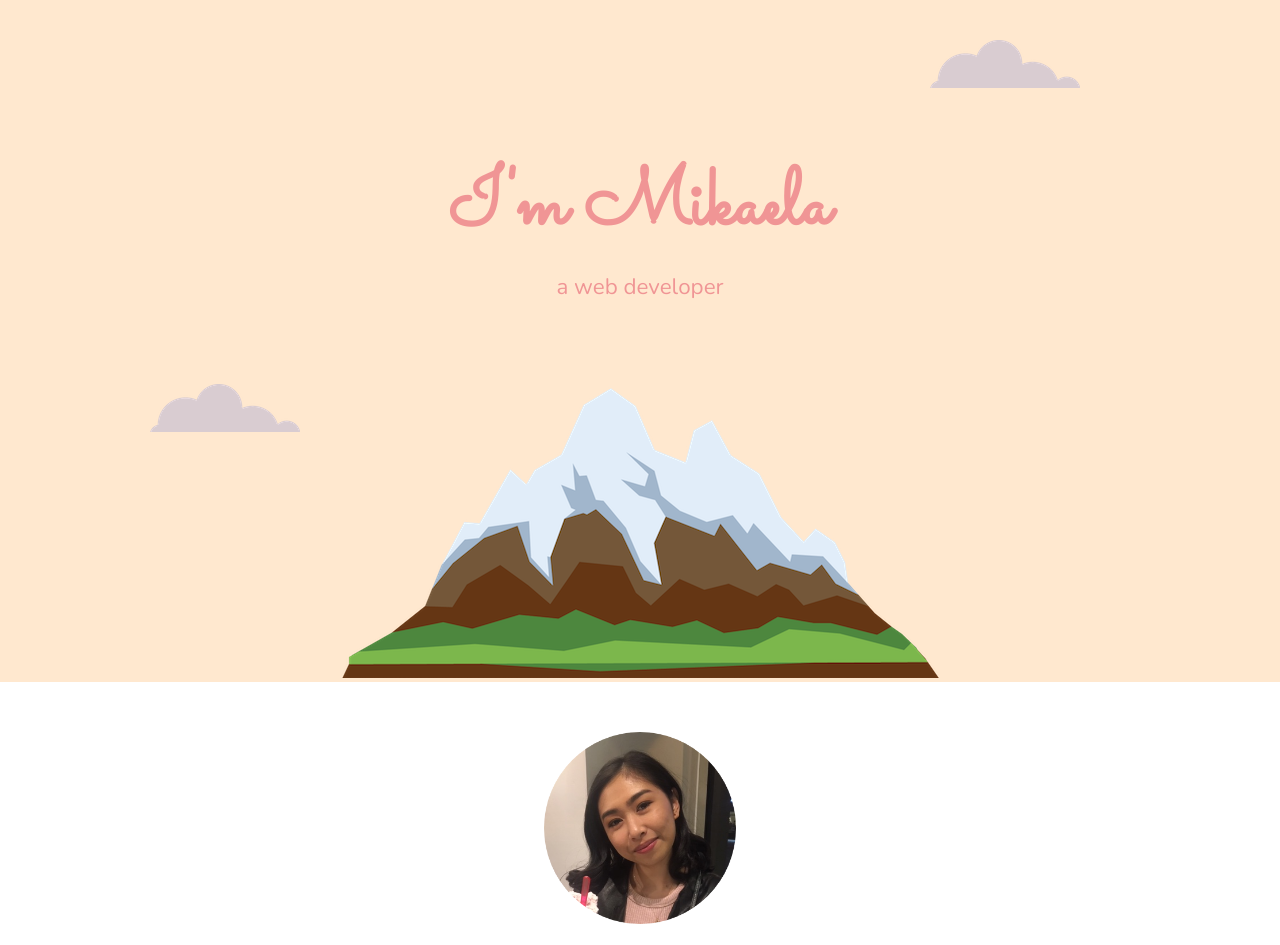
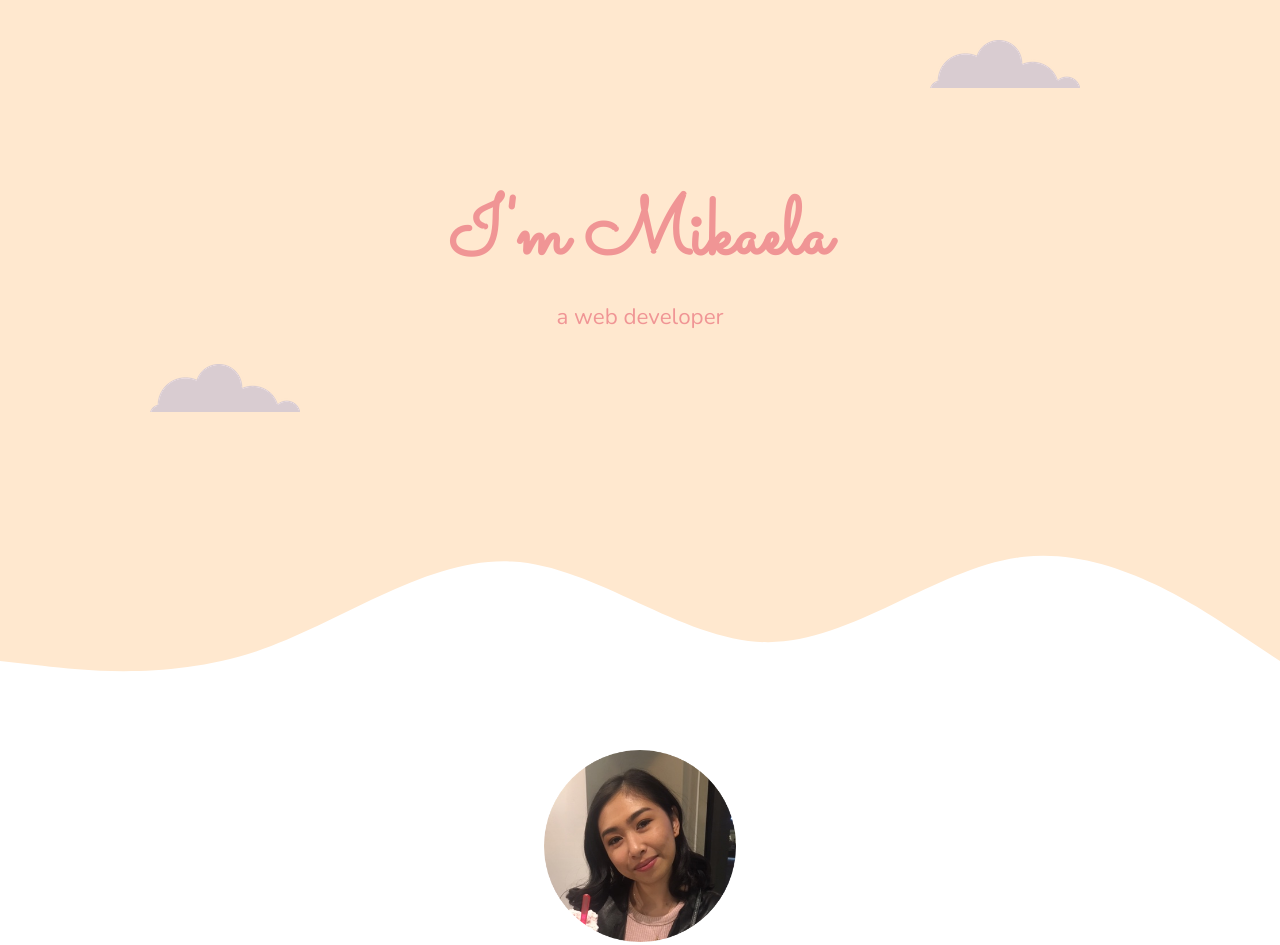
Before and after one commit to mikaela301/portfolio, a plain HTML site: page index.html in a window 1280 px wide. Shown: the top 945 px of the page. Drawn offline with nearby package versions, Linux system fonts and the light colour scheme; a web font is replaced by a local one.

Commit message:
added svg wave

```diff
--- a/css/styles.css
+++ b/css/styles.css
@@ -45,7 +45,7 @@ a {
 }
 
 a:hover {
-    color: #ffffff;
+    color: #9b8f8f;
     text-decoration: underline;
 }
 
@@ -53,7 +53,7 @@ a:hover {
 
 .top-container {
     background-color: #ffe8cf;
-    padding-top: 100px;
+    padding: 130px 0;
     position: relative;
 }
 
@@ -61,6 +61,7 @@ a:hover {
     font-family: 'Nunito', sans-serif;
     font-weight: normal;
     margin-top: 5px;
+    margin-bottom: 0;
 }
 .top-cloud {
     position: absolute;
@@ -70,13 +71,13 @@ a:hover {
 
 .bottom-cloud {
     position: absolute;
-    bottom: 250px;
+    bottom: 50px;
     left: 150px;
 }
 
 /***********Middle container (main content)**********/
 .middle-container {
-    margin: 50px 0;
+    margin-bottom: 2rem;
 }
 
 .intro {
@@ -135,44 +136,6 @@ a:hover {
     text-decoration: none;
 }
 
-/*
-.btn {
-    background: #9DC6A7;
-    background-image: -webkit-linear-gradient(top, #9DC6A7, #81A38A);
-    background-image: -moz-linear-gradient(top, #9DC6A7, #81A38A);
-    background-image: -ms-linear-gradient(top, #9DC6A7, #81A38A);
-    background-image: -o-linear-gradient(top, #9DC6A7, #81A38A);
-    background-image: linear-gradient(to bottom, #9DC6A7, #81A38A);
-    -webkit-border-radius: 10px;
-    -moz-border-radius: 10px;
-    border-radius: 10px;
-    color: #FFFFFF;
-    font-family: Open Sans;
-    font-size: 20px;
-    font-weight: 300;
-    padding: 5px;
-    box-shadow: -3px 8px 15px 0px #685D5D;
-    -webkit-box-shadow: -3px 8px 15px 0px #685D5D;
-    -moz-box-shadow: -3px 8px 15px 0px #685D5D;
-    text-shadow: 1px 1px 21px #423f3f;
-    text-decoration: none;
-    display: inline-block;
-    cursor: pointer;
-    text-align: center;
-}
-
-.btn:hover {
-    background: #F09595;
-    background-image: -webkit-linear-gradient(top, #F09595, #DD7979);
-    background-image: -moz-linear-gradient(top, #F09595, #DD7979);
-    background-image: -ms-linear-gradient(top, #F09595, #DD7979);
-    background-image: -o-linear-gradient(top, #F09595, #DD7979);
-    background-image: linear-gradient(to bottom, #F09595, #DD7979);
-    text-decoration: none;
-}*/
-
-/************Bottom container (footer)***************/
-
 .bottom-container {
     background-color: #ffd3b6;
     padding: 20px 0 10px;
@@ -186,6 +149,6 @@ a:hover {
 
 .flaticon {
     color: #9b8f8f;
-    font-size: 11px;
+    font-size: 0.65rem;
     margin: 0;
 }
--- a/index.html
+++ b/index.html
@@ -17,9 +17,12 @@
     <h1>I'm Mikaela</h1>
     <h2 class="web-dev">a web developer</h2>
     <img class="bottom-cloud" src="Images/cloud.png" alt="cloud-img">
-    <img src="Images/mountain.png" alt="mountain-img">
+    <!-- <img src="Images/mountain.png" alt="mountain-img">> -->
   </div>
 
+  <div class="svg-wave">
+  <svg xmlns="http://www.w3.org/2000/svg" viewBox="0 0 1440 320"><path fill="#ffe8cf" fill-opacity="1" d="M0,224L48,229.3C96,235,192,245,288,213.3C384,181,480,107,576,112C672,117,768,203,864,202.7C960,203,1056,117,1152,106.7C1248,96,1344,160,1392,192L1440,224L1440,0L1392,0C1344,0,1248,0,1152,0C1056,0,960,0,864,0C768,0,672,0,576,0C480,0,384,0,288,0C192,0,96,0,48,0L0,0Z"></path></svg>
+  </div>
 <!-----------About me----------->
   <div class="middle-container">
     <div class="profile">
```
